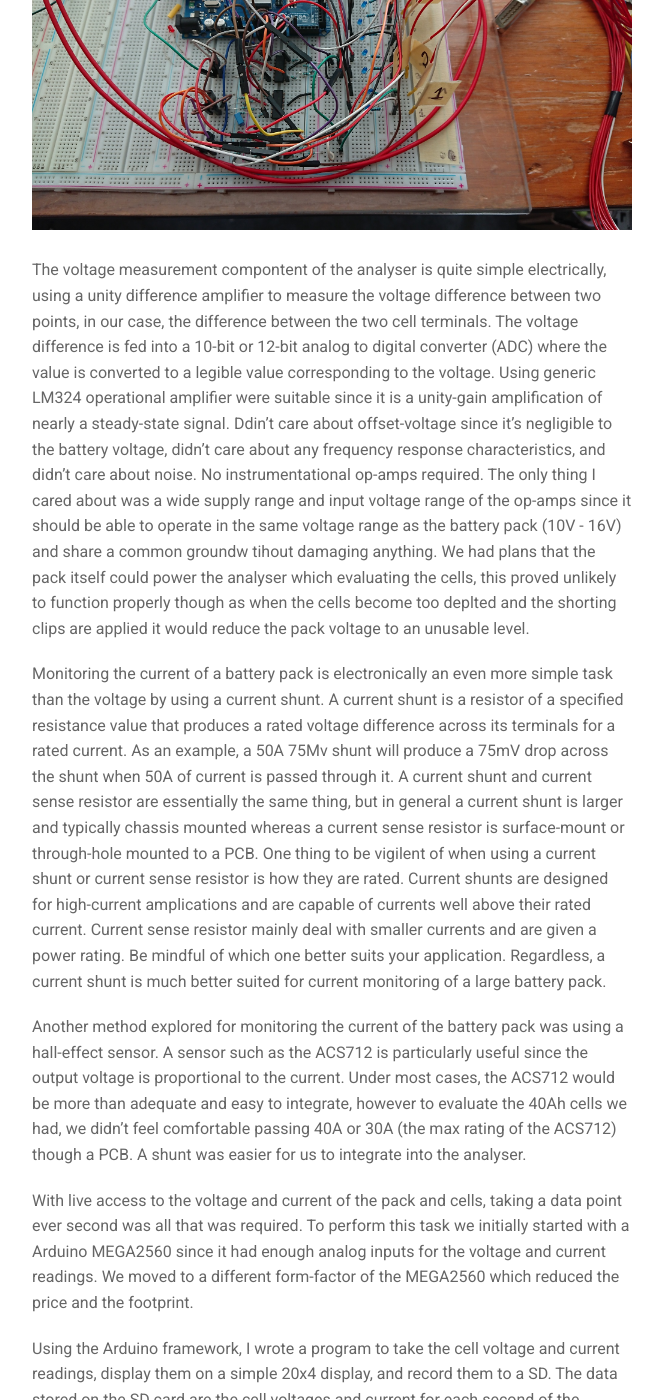
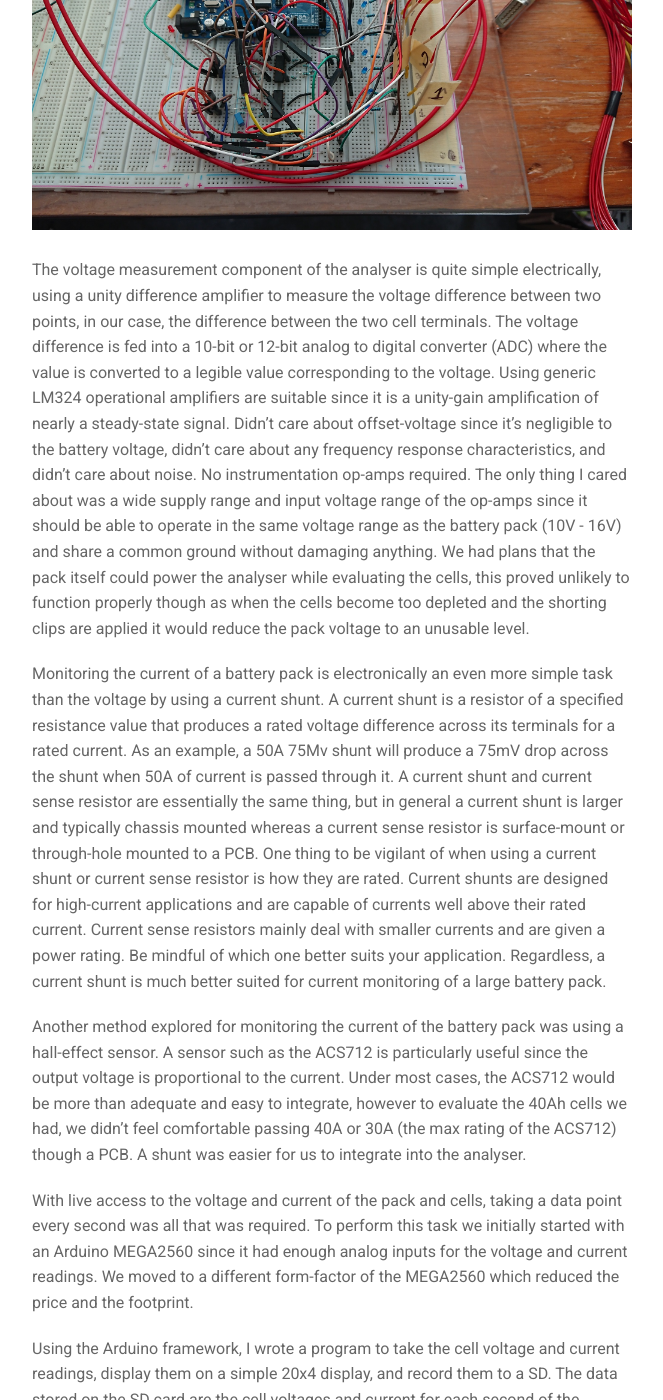
Before and after one commit to Riley903/Riley903.github.io, a Jekyll site: the page built from projects/proj-1.md, in a window 1280 px wide and 1400 px high, scrolled down 5530 px. Shown: the whole window, without its empty margins (308-971 px from the left). Built offline with Jekyll 4.4.1, drawn with Linux system fonts in a browser that asks for light colours; nearby versions of some CDN libraries; some of the changed text lies outside the part shown.

Commit message:
fixed typos in analyser section

```diff
--- a/projects/proj-1.md
+++ b/projects/proj-1.md
@@ -76,19 +76,19 @@ Thus to effectively use the cells and arrange them in packs, it is important to
 
 - Intro paragraph that leads into the MVP.
 
-Measuring the effective capacity of the cells is a requirement we set for ourselves such that we could group similar cells together. To evalutate the capacity of a cell, measured in watt-hours (Wh), one has to measure the voltage and current over the duration of the discharge curve. Simply multiplying the voltage (V) by the current (I) to get the power (W), then integrate or sum that power value for the discharge duration. To do this we monitored the voltage of each cell arranged in a 10-cell pack that was connected to a load, the current supplied to the load was monitored, and a reading was taken each second for the 3600 (1 hour) or more seconds it took to discharge the pack. The theory of this was initially and successfully tested with the prototype I designed and built shown in the image below. Once we were satisfied with the capabilities of each function of the analyser, I set about putting it in a more useful form-factor than the prototype.
+Measuring the effective capacity of the cells is a requirement we set for ourselves such that we could group similar cells together. To evaluate the capacity of a cell, measured in watt-hours (Wh), one has to measure the voltage and current over the duration of the discharge curve. Simply multiplying the voltage (V) by the current (I) to get the power (W), then integrate or sum that power value for the discharge duration. To do this we monitored the voltage of each cell arranged in a 10-cell pack that was connected to a load, the current supplied to the load was monitored, and a reading was taken each second for the 3600 (1 hour) or more seconds it took to discharge the pack. The theory of this was initially and successfully tested with the prototype I designed and built shown in the image below. Once we were satisfied with the capabilities of each function of the analyser, I set about putting it in a more useful form-factor than the prototype.
 
 ![](../assets/img/projects/proj-1/MVP.jpg)
 
-The voltage measurement compontent of the analyser is quite simple electrically, using a unity difference amplifier to measure the voltage difference between two points, in our case, the difference between the two cell terminals. The voltage difference is fed into a 10-bit or 12-bit analog to digital converter (ADC) where the value is converted to a legible value corresponding to the voltage. Using generic LM324 operational amplifier were suitable since it is a unity-gain amplification of nearly a steady-state signal. Ddin't care about offset-voltage since it's negligible to the battery voltage, didn't care about any frequency response characteristics, and didn't care about noise. No instrumentational op-amps required. The only thing I cared about was a wide supply range and input voltage range of the op-amps since it should be able to operate in the same voltage range as the battery pack (10V - 16V) and share a common groundw tihout damaging anything. We had plans that the pack itself could power the analyser which evaluating the cells, this proved unlikely to function properly though as when the cells become too deplted and the shorting clips are applied it would reduce the pack voltage to an unusable level.
+The voltage measurement component of the analyser is quite simple electrically, using a unity difference amplifier to measure the voltage difference between two points, in our case, the difference between the two cell terminals. The voltage difference is fed into a 10-bit or 12-bit analog to digital converter (ADC) where the value is converted to a legible value corresponding to the voltage. Using generic LM324 operational amplifiers are suitable since it is a unity-gain amplification of nearly a steady-state signal. Didn't care about offset-voltage since it's negligible to the battery voltage, didn't care about any frequency response characteristics, and didn't care about noise. No instrumentation op-amps required. The only thing I cared about was a wide supply range and input voltage range of the op-amps since it should be able to operate in the same voltage range as the battery pack (10V - 16V) and share a common ground without damaging anything. We had plans that the pack itself could power the analyser while evaluating the cells, this proved unlikely to function properly though as when the cells become too depleted and the shorting clips are applied it would reduce the pack voltage to an unusable level.
 
-Monitoring the current of a battery pack is electronically an even more simple task than the voltage by using a current shunt. A current shunt is a resistor of a specified resistance value that produces a rated voltage difference across its terminals for a rated current. As an example, a 50A 75Mv shunt will produce a 75mV drop across the shunt when 50A of current is passed through it. A current shunt and current sense resistor are essentially the same thing, but in general a current shunt is larger and typically chassis mounted whereas a current sense resistor is surface-mount or through-hole mounted to a PCB. One thing to be vigilent of when using a current shunt or current sense resistor is how they are rated. Current shunts are designed for high-current amplications and are capable of currents well above their rated current. Current sense resistor mainly deal with smaller currents and are given a power rating. Be mindful of which one better suits your application. Regardless, a current shunt is much better suited for current monitoring of a large battery pack.
+Monitoring the current of a battery pack is electronically an even more simple task than the voltage by using a current shunt. A current shunt is a resistor of a specified resistance value that produces a rated voltage difference across its terminals for a rated current. As an example, a 50A 75Mv shunt will produce a 75mV drop across the shunt when 50A of current is passed through it. A current shunt and current sense resistor are essentially the same thing, but in general a current shunt is larger and typically chassis mounted whereas a current sense resistor is surface-mount or through-hole mounted to a PCB. One thing to be vigilant of when using a current shunt or current sense resistor is how they are rated. Current shunts are designed for high-current applications and are capable of currents well above their rated current. Current sense resistors mainly deal with smaller currents and are given a power rating. Be mindful of which one better suits your application. Regardless, a current shunt is much better suited for current monitoring of a large battery pack.
 
 Another method explored for monitoring the current of the battery pack was using a hall-effect sensor. A sensor such as the ACS712 is particularly useful since the output voltage is proportional to the current. Under most cases, the ACS712 would be more than adequate and easy to integrate, however to evaluate the 40Ah cells we had, we didn't feel comfortable passing 40A or 30A (the max rating of the ACS712) though a PCB. A shunt was easier for us to integrate into the analyser.
 
-With live access to the voltage and current of the pack and cells, taking a data point ever second was all that was required. To perform this task we initially started with a Arduino MEGA2560 since it had enough analog inputs for the voltage and current readings. We moved to a different form-factor of the MEGA2560 which reduced the price and the footprint.
+With live access to the voltage and current of the pack and cells, taking a data point every second was all that was required. To perform this task we initially started with an Arduino MEGA2560 since it had enough analog inputs for the voltage and current readings. We moved to a different form-factor of the MEGA2560 which reduced the price and the footprint.
 
-Using the Arduino framework, I wrote a program to take the cell voltage and current readings, display them on a simple 20x4 display, and record them to a SD. The data stored on the SD card are the cell voltages and current for each second of the discarge. This data can be easily imported into Excel or a python script to spit out the cell capacity with some clever math. Part of the objective to evalutate the cells is that it had to be a simple enough task that my dad could simply clear the SD card, plug the unit into the battery pack, perform a discharge cycle, remove the SD card and import the data into an Excel sheet that would give him a bettery rating. He can then organising them as he sees fit. This is how we are evaluating the cells. The analyser is shown in the image below.
+Using the Arduino framework, I wrote a program to take the cell voltage and current readings, display them on a simple 20x4 display, and record them to a SD. The data stored on the SD card are the cell voltages and current for each second of the discharge. This data can be easily imported into Excel or a python script to spit out the cell capacity with some clever math. Part of the objective to evaluate the cells is that it had to be a simple enough task that my dad could simply clear the SD card, plug the unit into the battery pack, perform a discharge cycle, remove the SD card and import the data into an Excel sheet that would give him a battery rating. He can then organise them as he sees fit. This is how we are evaluating the cells. The analyser is shown in the image below.
 
 ![](../assets/img/projects/proj-1/NiCd-Battery-Tester-PCB-Rev-3.jpg)
 
```
